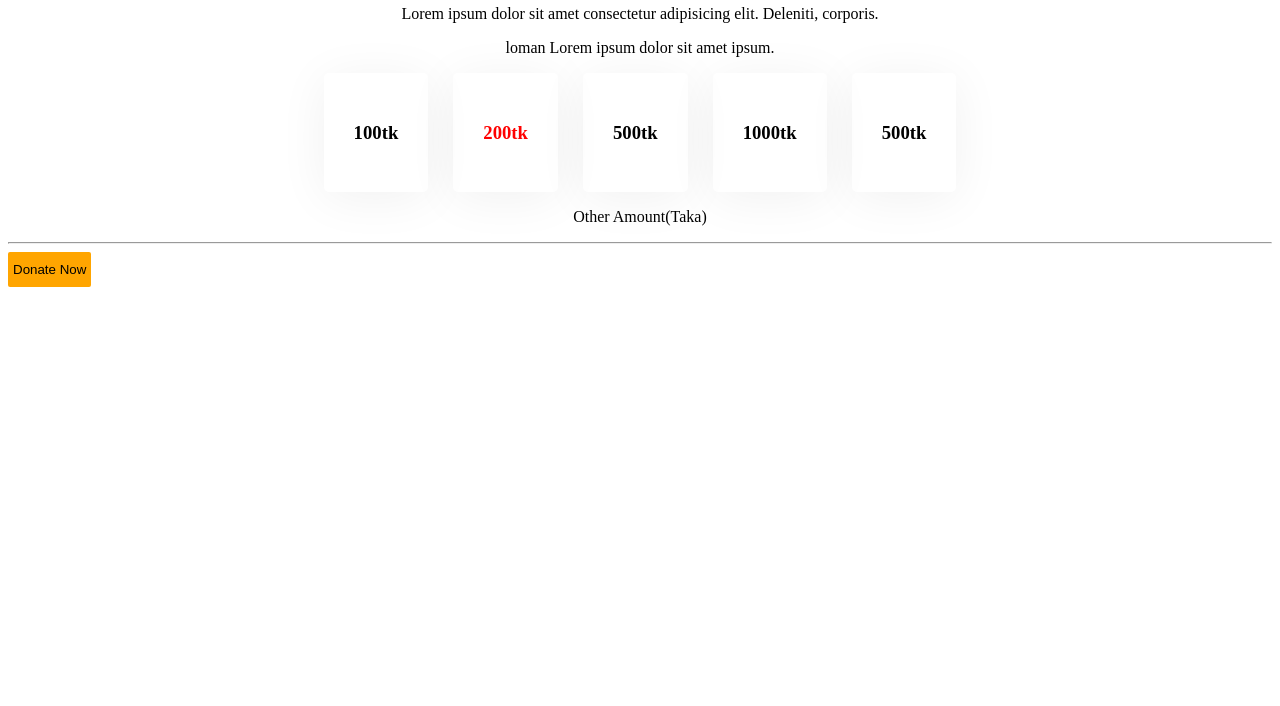
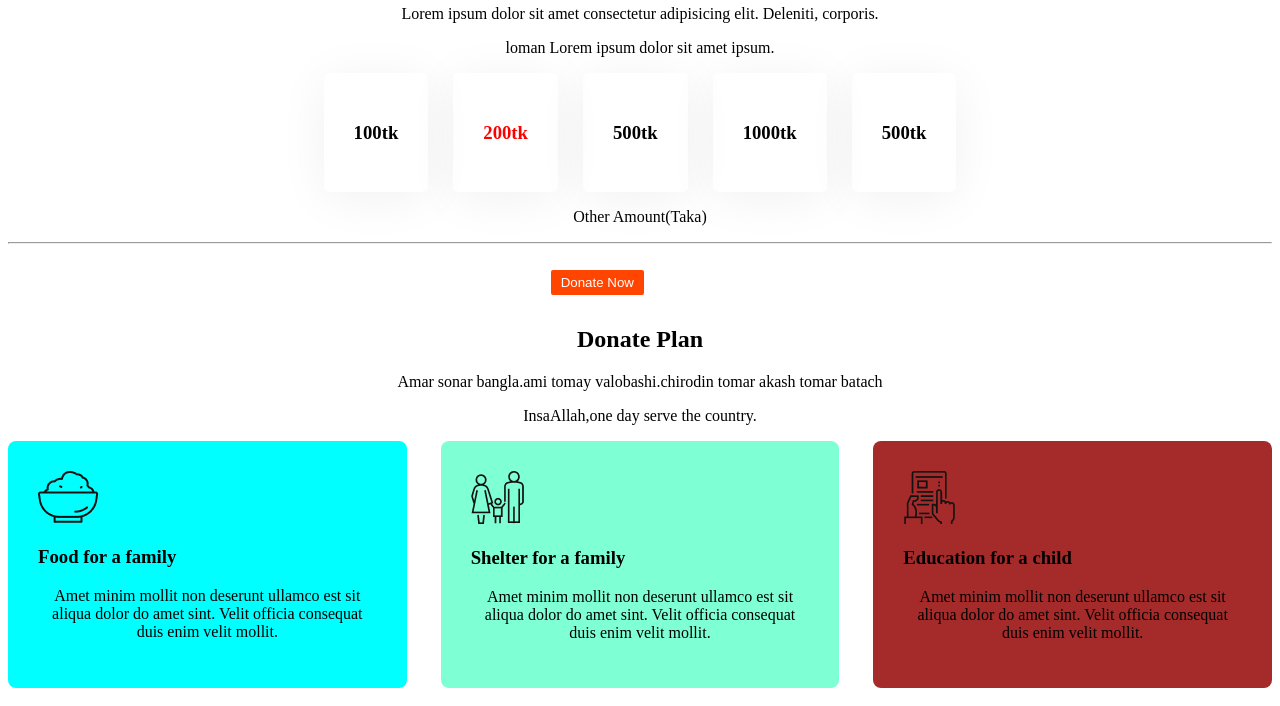
Before and after one commit to alamin657/donate-today, a plain HTML site: page index.html in a window 1280 px wide. Shown: the part 387-1093 px from the top of the page. Before the commit the page ends 800 px from the top, so only its background shows below. Drawn offline with Linux system fonts and the light colour scheme.

Commit message:
added some code

```diff
--- a/index.html
+++ b/index.html
@@ -9,17 +9,23 @@
 </head>
 <body>
     <!-- first part -->
-    <header class="header">
+    <header>
+        <main>
+        <section class="header">
             <div class="heading">
                 <h1>Let's Help Those Who Are</h1>
                 <h1>    More In Need</h1>
                 <p>Lorem ipsum dolor sit amet consectetur adipisicing elit. Aspernatur, itaque?</p>
                 <p>    ipsum dolar.Lorem ipsum dolor sit amet.</p>
-            <button class="first-btn">Donate Now</button>
+                <div >
+                    <button class="btn-primary">Donate Now</button>
                 </div>
-    </header>
+
+            </div>
+
+        </section>
     <!-- second part -->
-    <main>
+
     <section>
         <div class="head">
             <h1>Donate Today</h1>
@@ -49,11 +55,44 @@
         <div>
             <p>Other Amount(Taka)</p>
             <hr>
-            <button class="second-button">Donate Now</button>
+            <div class="download-btn">
+                <button class="btn-primary">Donate Now</button>
+            </div><br><br><br>
+            <div>
+                <h1 class="head">Donate Plan</h1>
+                    <p>Amar sonar bangla.ami tomay valobashi.chirodin tomar akash tomar batach</p>
+                    <p>   InsaAllah,one day serve the country.</p>
+            </div>
+        </div>
+    </section>
+    <!-- fouth part -->
+    <section>
+        <div class="food-blog">
+            <div class="food-sub-blog1">
+                <img src="icons/food.png" class="food-image1" alt="">
+                <h3>Food for a family</h3>
+                <p class="food-text">Amet minim mollit non deserunt ullamco est sit aliqua dolor do amet sint. Velit officia consequat duis enim velit mollit.</p>
+            </div>
+            <div class="food-sub-blog2">
+                <img src="icons/shelter.png" alt="">
+                <h3>Shelter for a family</h3>
+                <p class="food-text">Amet minim mollit non deserunt ullamco est sit aliqua dolor do amet sint. Velit officia consequat duis enim velit mollit.</p>
+            </div>
+            <div class="food-sub-blog3">
+                <img src="icons/Frame-1.png" alt="">
+                <h3>Education for a child</h3>
+                <p class="food-text">Amet minim mollit non deserunt ullamco est sit aliqua dolor do amet sint. Velit officia consequat duis enim velit mollit.</p>
+            </div>
+        </div>
+    </section>
+    <!-- six part -->
+    <div class="one">
+        <div>
+            <h3></h3>
+        </div>
 
     </div>
-    </section>
 </main>
-
+</header>
 </body>
 </html>
--- a/style.css
+++ b/style.css
@@ -12,7 +12,7 @@
     text-align: center;
     color:white;
 }
-.first-btn{
+.btn-primary{
     background-color: orangered;
     color: white;
     padding: 5px 10px;
@@ -25,11 +25,6 @@
     text-align: center;
 }
 
-/* .prize-money{
-    display: flex;
-    list-style: none;
-    gap: 25px;
-} */
 .prize-money{
     display: flex;
     gap: 25px;
@@ -48,10 +43,33 @@
 p {
     text-align: center;
 }
-.second-button{
-    background-color: orange;
-    padding: 10px 5px;
-    border-radius: 2px;
-    border: none;
-
+.download-btn{
+    float: right;
+    margin-right: 620px;
+    padding: 18px 8px;
 }
+/* fouth part */
+.first-heaing{
+    text-align: center;
+    float: right;
+}
+.food-blog{
+    display: flex;
+    gap: 34px;
+}
+.food-sub-blog1{
+    background-color: aqua;
+    padding: 30px;
+    border-radius: 8px;
+}
+.food-sub-blog2{
+    background-color: aquamarine;
+    padding: 30px;
+    border-radius: 8px;
+}
+.food-sub-blog3{
+    background-color:brown;
+    padding: 30px;
+    border-radius: 8px;
+}
+/* six part */
```
Also changed, not shown: icons/Frame-1.png (added), icons/food.png (added), icons/shelter.png (added). Lines whose indentation alone changed are shown as unchanged.
